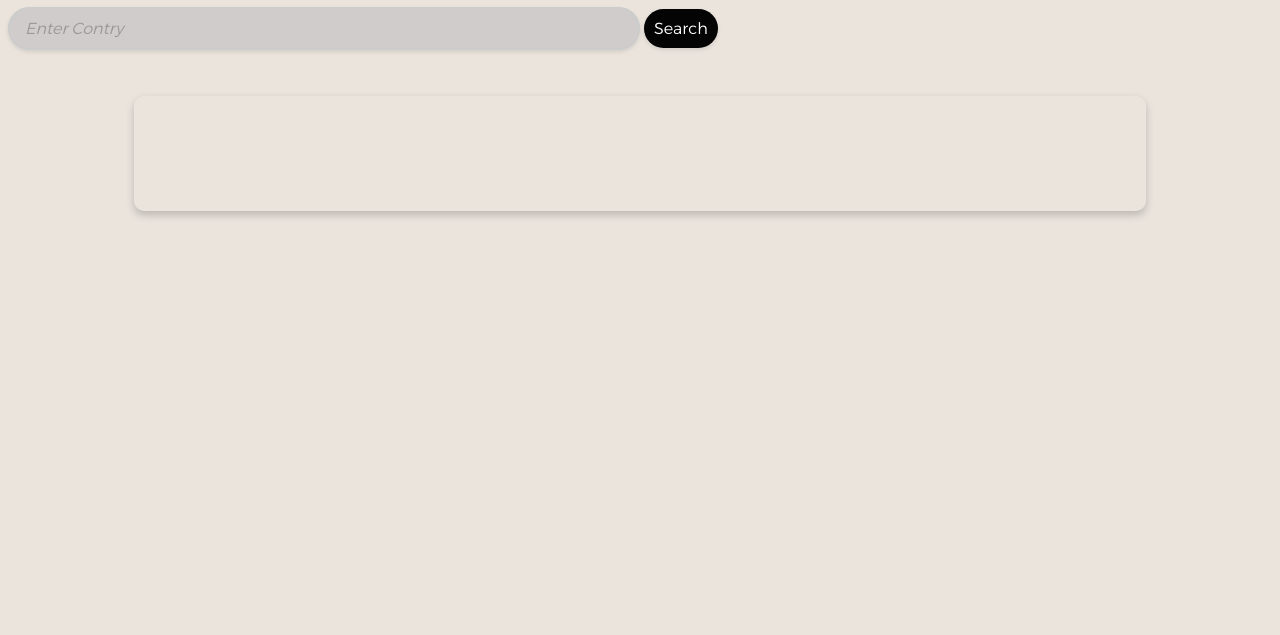
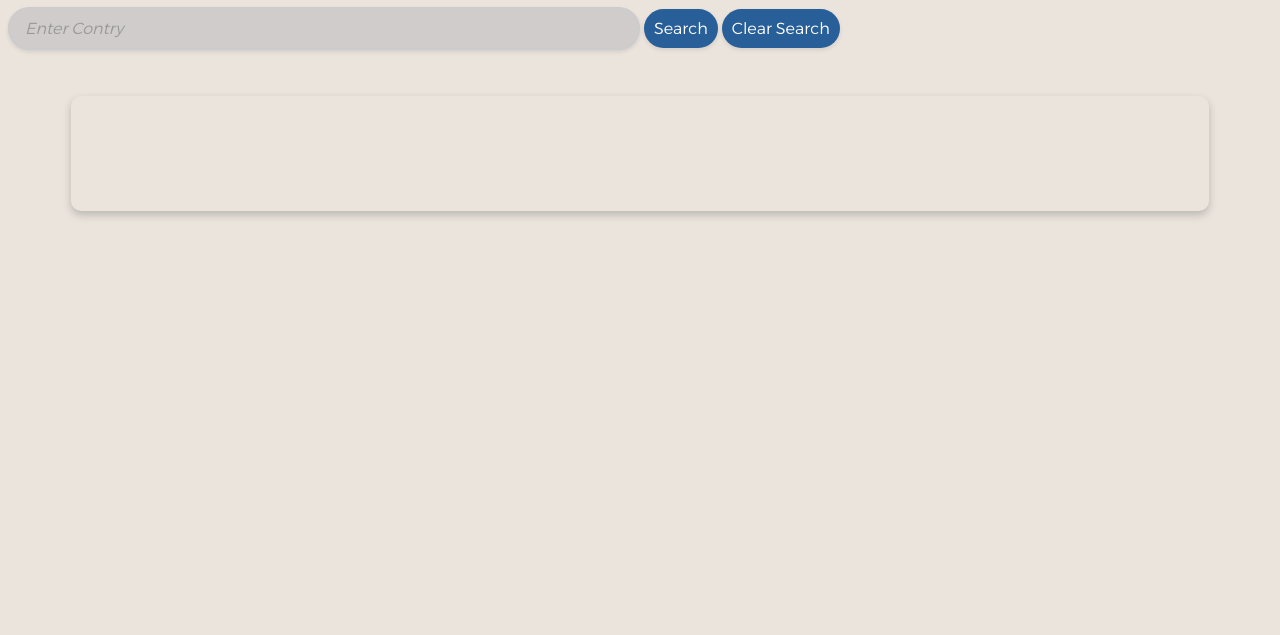
Before and after one commit to hadarAvarjil/countries, a plain HTML site: page index.html in a window 1280 px wide. Shown: the part 165-800 px from the top of the page. Drawn offline with Linux system fonts and the light colour scheme; files whose address does not match are found by name.

Commit message:
Add a button which will clear all cache contents

```diff
--- a/css/countries.css
+++ b/css/countries.css
@@ -90,7 +90,7 @@ h2 {
 }
 
 .txt-input:focus {
-    border-color: #040607;
+    border-color: #295F98;
     box-shadow: 0 2px 8px rgba(66, 71, 76, 0.25);
     background-color: #ffffff;
 }
@@ -104,7 +104,7 @@ h2 {
     padding: 10px 10px;
     font-size: 16px;
     color: white;
-    background-color: #040405;
+    background-color: #295F98;
     border: none;
     border-radius: 25px;
     cursor: pointer;
@@ -124,7 +124,7 @@ h2 {
 
 .country-details-container {
     display: flex;
-    width: 80%;
+    width: 90%;
     flex-direction: column;
     justify-items: center;
     place-items: center;
@@ -153,3 +153,17 @@ img {
 p {
     padding: .9em;
 }
+
+.clear-bth {
+    padding: 10px 10px;
+    font-size: 16px;
+    color: white;
+    background-color: #295F98;
+    border: none;
+    border-radius: 25px;
+    cursor: pointer;
+    box-shadow: 0 2px 4px rgba(0, 0, 0, 0.1);
+    transition: background-color 0.3s, box-shadow 0.3s;
+    outline: none;
+    margin-bottom: 3em;
+}
--- a/index.html
+++ b/index.html
@@ -15,6 +15,8 @@
     <input class="txt-input" type="text" id="textInput" name="textInput" placeholder="Enter Contry" />
 
     <button class="search-bth" onclick="onGetCountryInfo()">Search</button>
+    <button class="clear-bth" onclick="onClearCache()">Clear Search</button>
+
     <div class="country-details-container">
 
         <h2 class="country-name"></h2>
--- a/js/countries.js
+++ b/js/countries.js
@@ -25,3 +25,7 @@ function renderInfo(data) {
     areaField.innerHTML = `The Country's area is ` + data[0].area + ' km.'
 
 }
+
+function onClearCache(){
+    onClearCache()
+}
--- a/js/countries.service.js
+++ b/js/countries.service.js
@@ -29,3 +29,9 @@ function loadFromStorage(key) {
     var val = localStorage.getItem(key)
     return JSON.parse(val)
 }
+
+
+function onClearCache() {
+    gCountries = {}
+    saveToStorage('countries', gCountries)
+}
```
